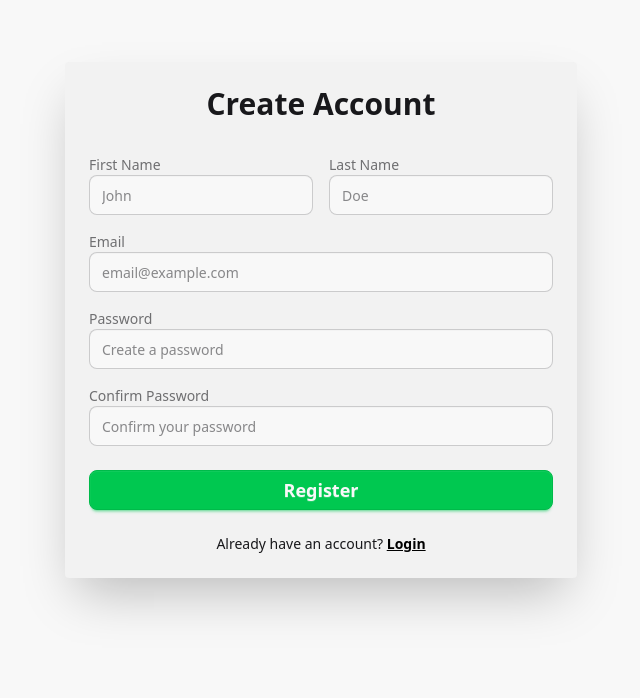
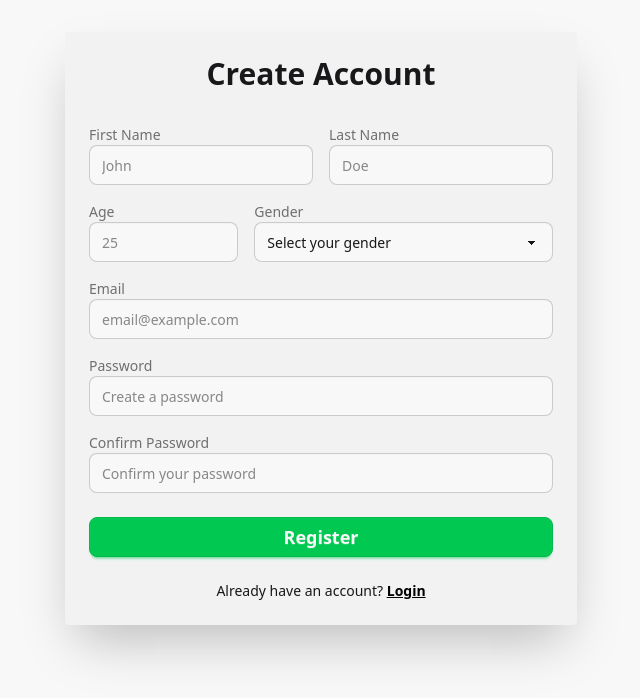
Before and after one commit to RadioOneAI/Frontend, a React (Vite) app in the folder radio-one-ai/: page /signup in a window 1280 px wide. Shown: the top 698 px of the page, without its empty margins (319-959 px from the left). Built offline with nearby package versions, Linux system fonts and the light colour scheme.

Commit message:
added age and gender fields to signup form

```diff
--- a/radio-one-ai/src/pages/Auth/Signup.jsx
+++ b/radio-one-ai/src/pages/Auth/Signup.jsx
@@ -32,6 +32,33 @@ export default function Signup() {
                   className="input input-bordered w-full"
                   required
                 />
+              </div>
+            </div>
+
+            {/* Age and Gender Row */}
+            <div className="flex flex-col sm:flex-row gap-4">
+              <div className="form-control w-full sm:w-1/3">
+                <label className="label">
+                  <span className="label-text">Age</span>
+                </label>
+                <input
+                  type="number"
+                  placeholder="25"
+                  className="input input-bordered w-full"
+                  min="1"
+                  required
+                />
+              </div>
+              <div className="form-control w-full sm:w-2/3">
+                <label className="label">
+                  <span className="label-text">Gender</span>
+                </label>
+                <select className="select select-bordered w-full" defaultValue="" required>
+                  <option value="" disabled>Select your gender</option>
+                  <option value="male">Male</option>
+                  <option value="female">Female</option>
+                  <option value="other">Other</option>
+                </select>
               </div>
             </div>
 
```
